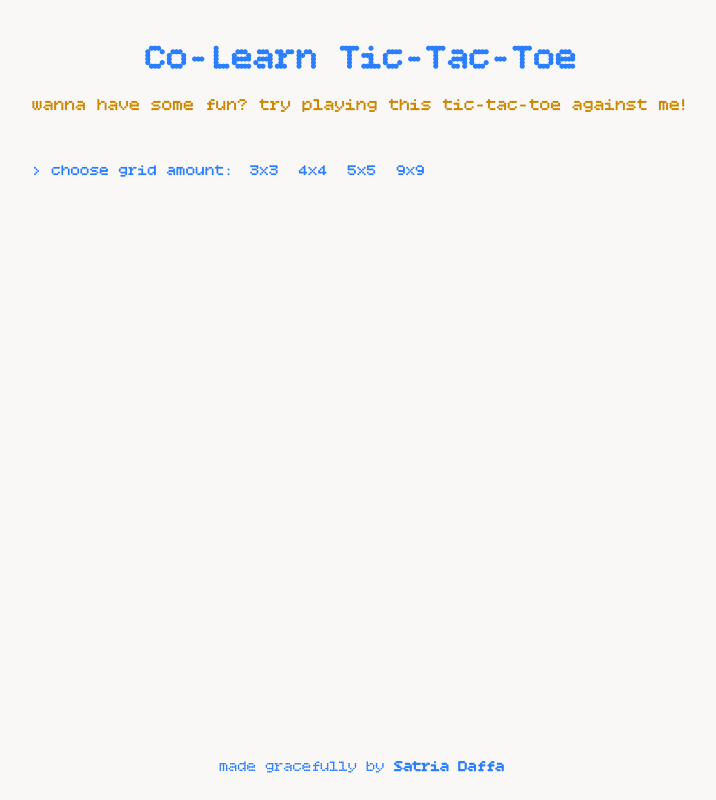
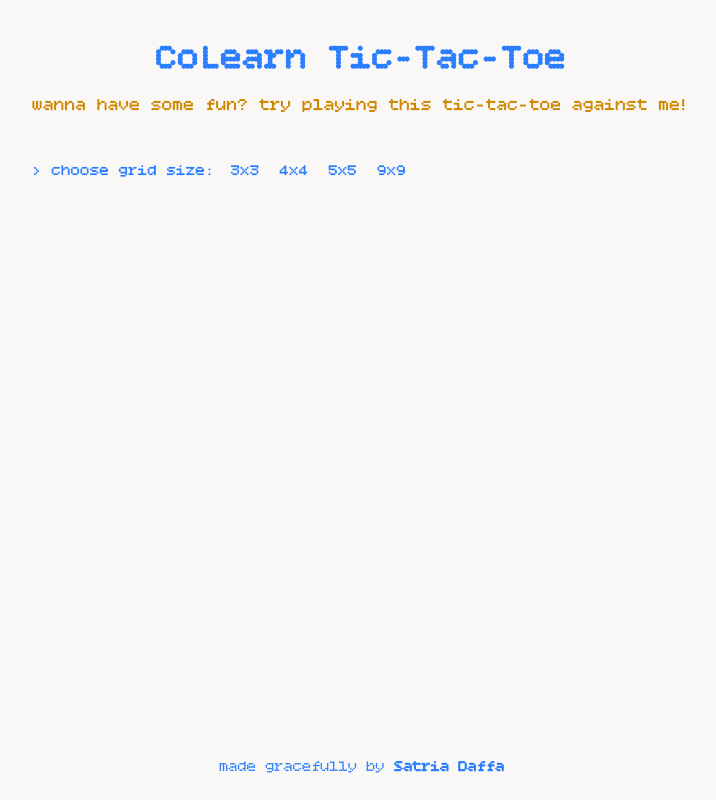
Before and after one commit to daffpy/colearn-tictactoe, a Next.js app: page / in a window 1280 px wide. Shown: the whole page, without its empty margins (278-994 px from the left). Built offline with nearby package versions, Linux system fonts and the light colour scheme.

Commit message:
minor wording fix

```diff
--- a/src/app/components/MainPage.jsx
+++ b/src/app/components/MainPage.jsx
@@ -20,7 +20,7 @@ export default function MainPageLayout(){
         <div className={`${bitcount.className} flex justify-center`}>
             <div className="mt-10 text-center">
                 <div className="mx-3 text-3xl lg:text-4xl text-blue-500 font-semibold hover:scale-[1.1] lg:hover:scale-[1.2] duration-300">
-                    Co-Learn Tic-Tac-Toe
+                    CoLearn Tic-Tac-Toe
                 </div>
                 <div className="lg:text-lg mt-3 text-base mx-8 text-left text-yellow-600 font-medium">
                     <div className='text-center'>
@@ -28,7 +28,7 @@ export default function MainPageLayout(){
                     </div>
                     <div className='mt-10 text-base text-blue-500 flex flex-col lg:flex-row gap-4'>
                         <div>
-                            &gt; choose grid amount:
+                            &gt; choose grid size:
                         </div>
 
                         <div className='flex gap-5 justify-center lg:justify-normal'>
```
